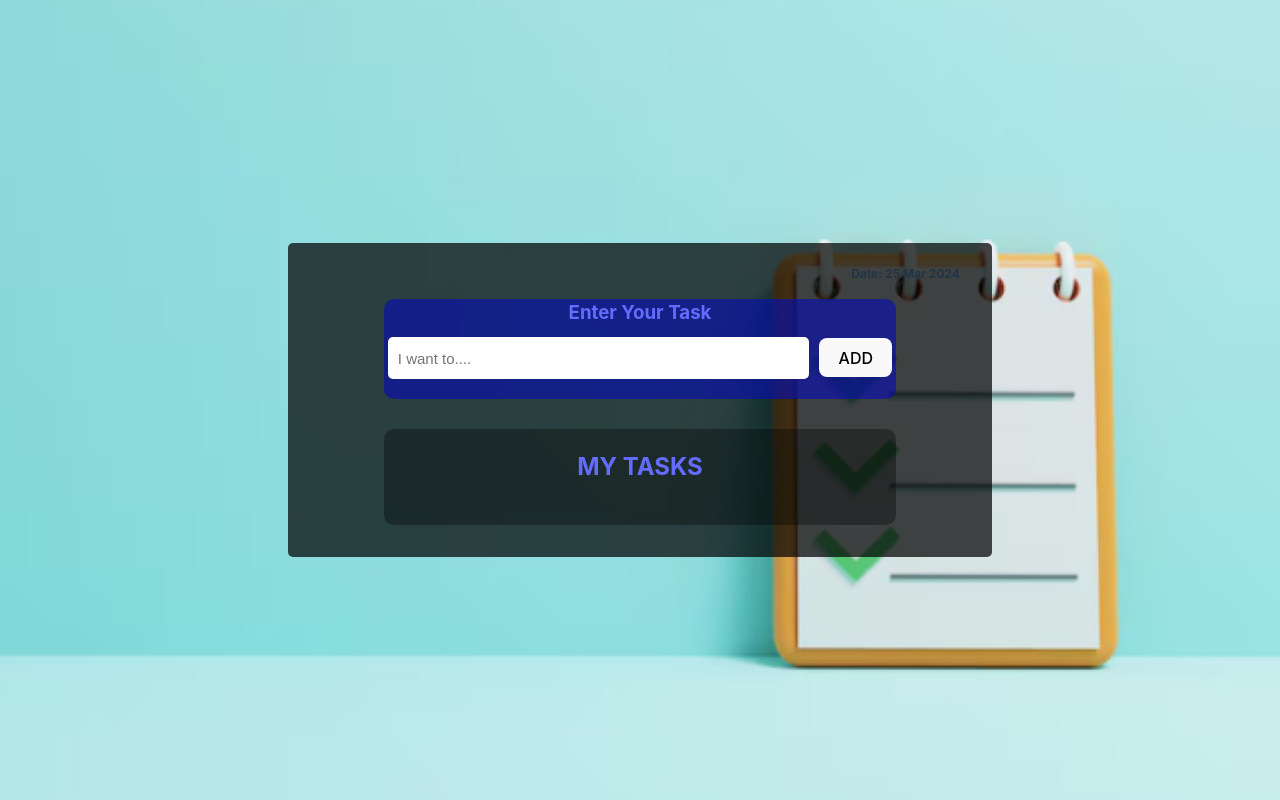
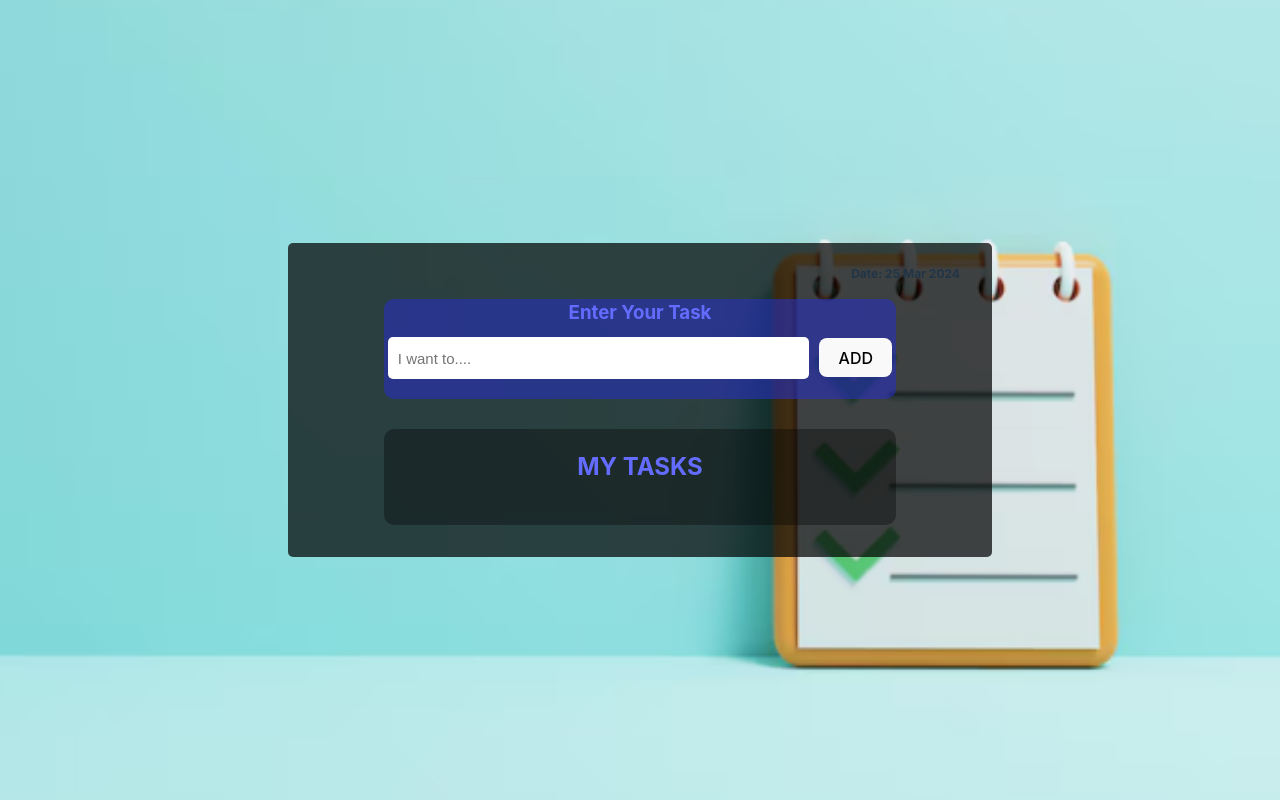
Before and after one commit to TajjDev/to-do-with-react, a React (Vite) app: page / in a window 1280 px wide. Built offline with nearby package versions, Linux system fonts and the light colour scheme.

Commit message:
Update index.css

```diff
--- a/src/index.css
+++ b/src/index.css
@@ -21,7 +21,7 @@ h4{
 .input{
   width: 80%;
   flex-wrap: wrap;
-  background-color: #0810aba9;
+    background-color: #2830bc98;
   border-radius: 10px;
 }
 input{
```
